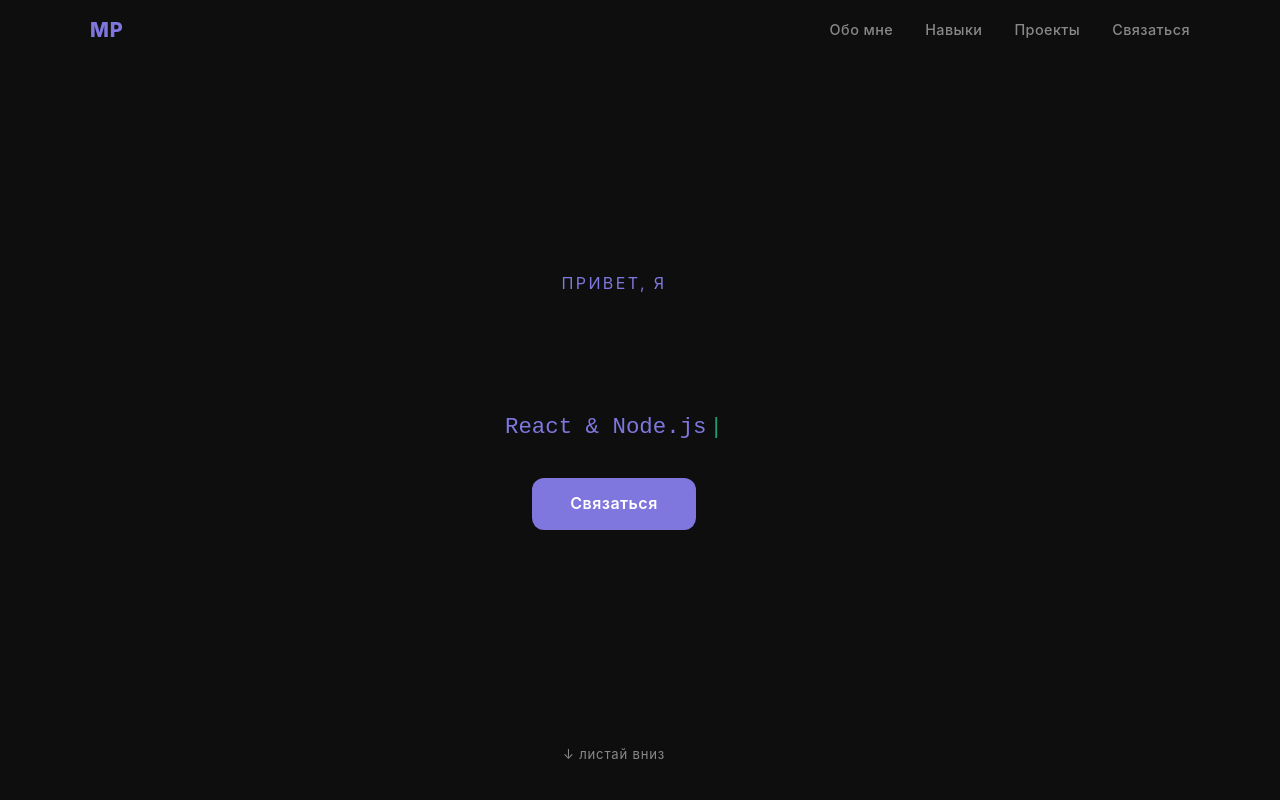
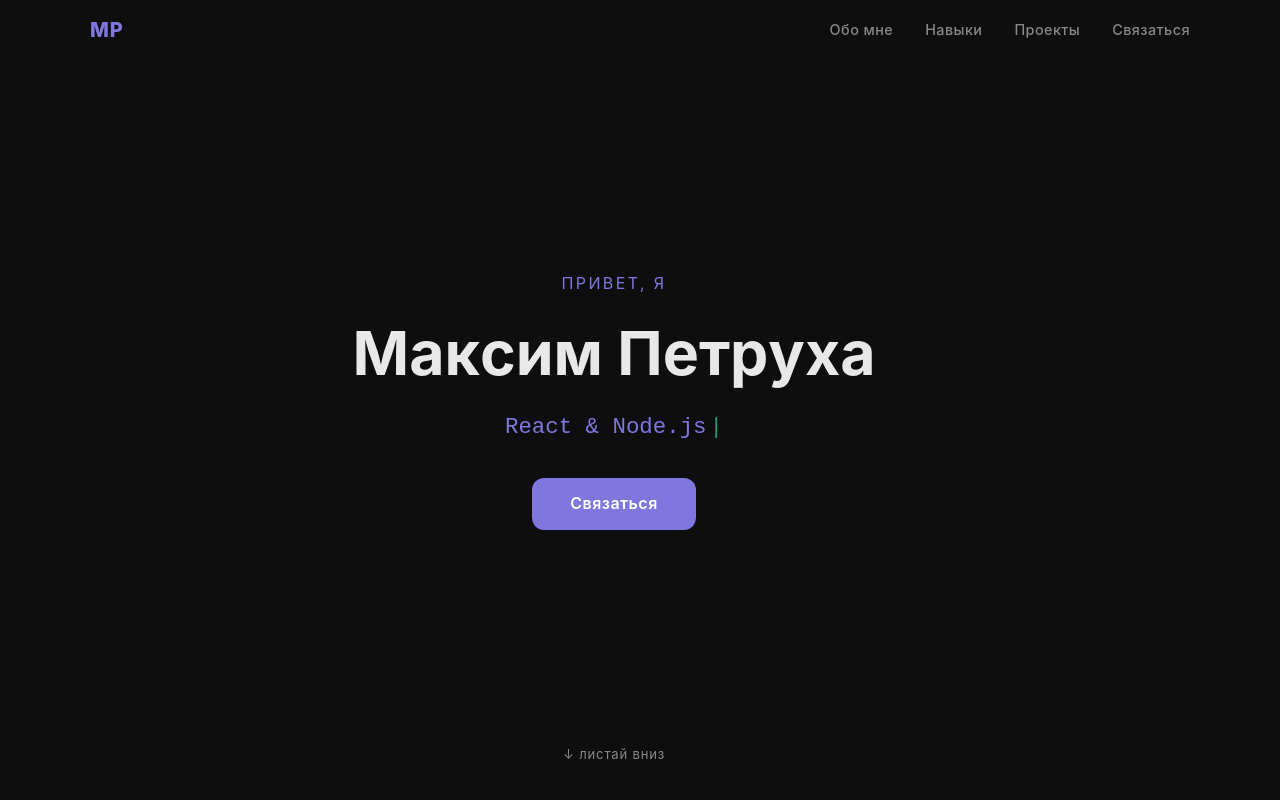
Before and after one commit to poshkiri/portfolio, a React (Vite) app: page / in a window 1280 px wide. Shown: the top 800 px of the page. Built offline with nearby package versions, Linux system fonts and the light colour scheme.

Commit message:
fix: hero name visibility — override inherited webkit-text-fill-color
Made-with: Cursor

```diff
--- a/src/components/AnimatedText.jsx
+++ b/src/components/AnimatedText.jsx
@@ -36,7 +36,12 @@ export function AnimatedText({ text, type = 'letter', delay = 0 }) {
         <motion.span
           key={i}
           variants={letterVariant}
-          style={{ display: 'inline-block', whiteSpace: 'pre' }}
+          style={{
+            display: 'inline-block',
+            whiteSpace: 'pre',
+            color: 'var(--color-text)',
+            WebkitTextFillColor: 'var(--color-text)',
+          }}
         >
           {item}
         </motion.span>
--- a/src/sections/Hero.jsx
+++ b/src/sections/Hero.jsx
@@ -75,7 +75,7 @@ export default function Hero() {
           Привет, я
         </motion.p>
 
-        <h1 className={styles.name}>
+        <h1 className={styles.name} style={{ WebkitTextFillColor: 'unset' }}>
           <AnimatedText text="Максим Петруха" type="letter" />
         </h1>
 
```
